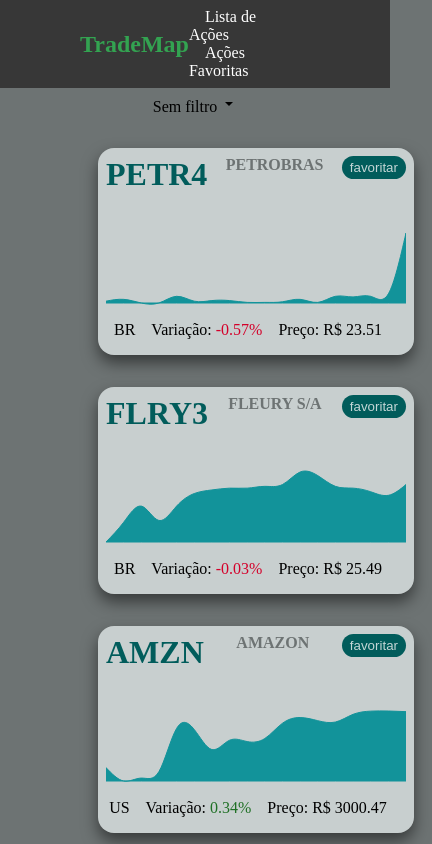
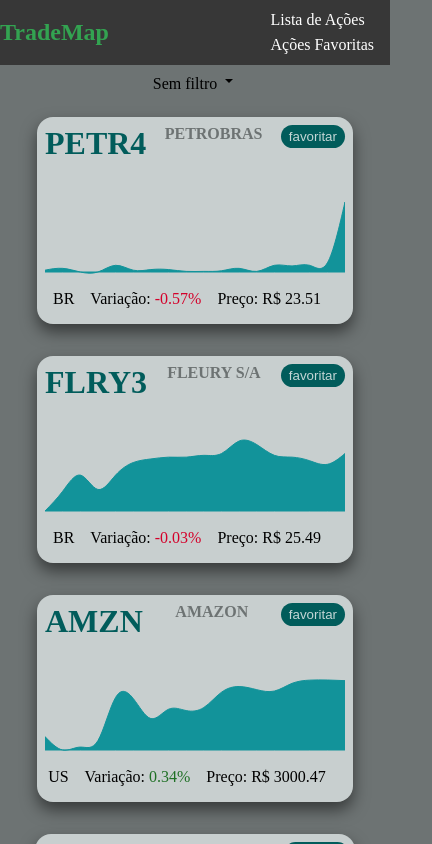
Before and after one commit to TradeMap-Code/desafio-frontend, a React (Create React App) app: page / in a window 390 px wide. Shown: the top 844 px of the page, 432 px wide, since content can reach past the window. Built offline with nearby package versions, Linux system fonts and the light colour scheme.

Commit message:
Fix: correction for a better visualisation on a mobile version.

```diff
--- a/src/styles/components/Header.module.css
+++ b/src/styles/components/Header.module.css
@@ -20,3 +20,19 @@
   color: var(--white);
   padding: 1rem;
 }
+
+.navOptions button {
+  display: none;
+}
+
+@media (max-width: 880px) {
+  .navWrapper {
+    padding: 0.5rem 0;
+  }
+  .navOptions li {
+    display: grid;
+  }
+  .navOptions a {
+    padding: .2rem 1rem;
+  }
+}
--- a/src/styles/components/StockList.module.css
+++ b/src/styles/components/StockList.module.css
@@ -24,3 +24,9 @@
     grid-template-columns: 1fr;
   }
 }
+
+@media (max-width: 880px) {
+  .stockListWrapper {
+    padding: 0;
+  }
+}
```
